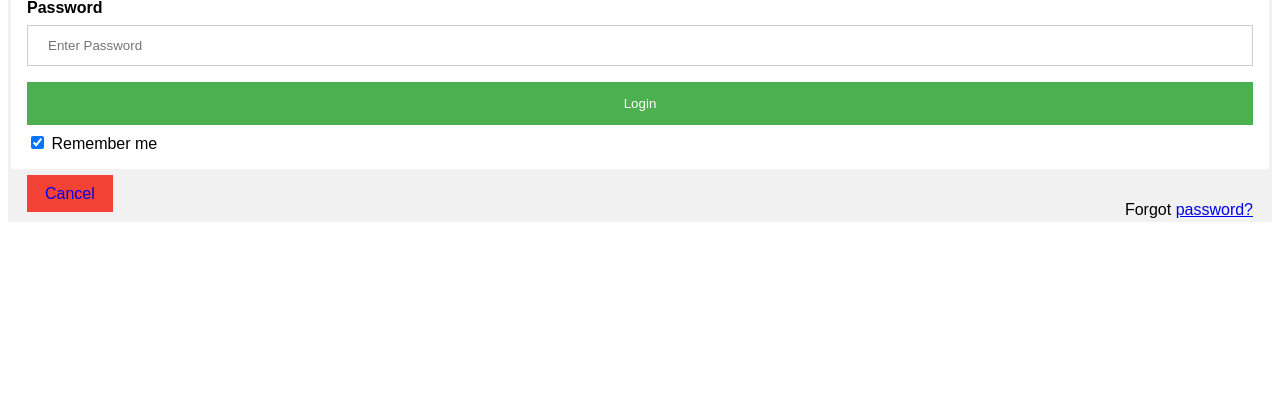
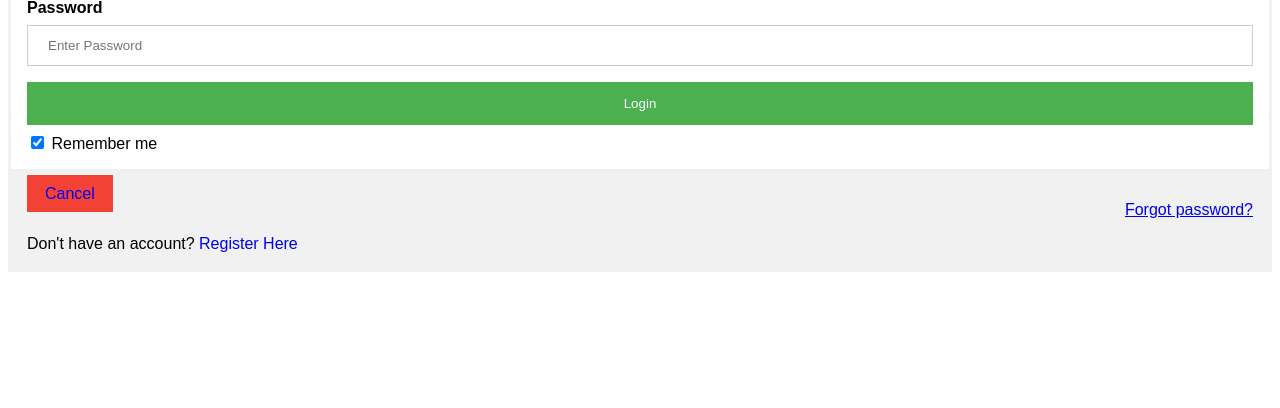
Before and after one commit to jsmalls128/Web-dev-project, a Django app: page /finalProject/login/ in a window 1280 px wide. Shown: the part 392-800 px from the top of the page. Run offline with Django 3.2, Linux system fonts and the light colour scheme.

Commit message:
Updated Login Page with a register here button.

```diff
--- a/frisbee/templates/login.html
+++ b/frisbee/templates/login.html
@@ -87,12 +87,13 @@ span.psw {
       <input type="checkbox" checked="checked" name="remember"> Remember me
     </label>
   </div>
-
   <div class="container" style="background-color:#f1f1f1">
     <a href=".." style="text-decoration:none" class="cancelbtn">Cancel</a>
-    <span class="psw">Forgot <a href="../register">password?</a></span>
+    <span class="psw"><a href="#">Forgot password?</a></span>
   </div>
-</form>
-
+<form>
+  <div class="container" style="background-color:#f1f1f1">
+    Don't have an account? <a href="../register/" style="text-decoration:none" class="register">Register Here</a>
+  </div>
 </body>
 </html>
```
